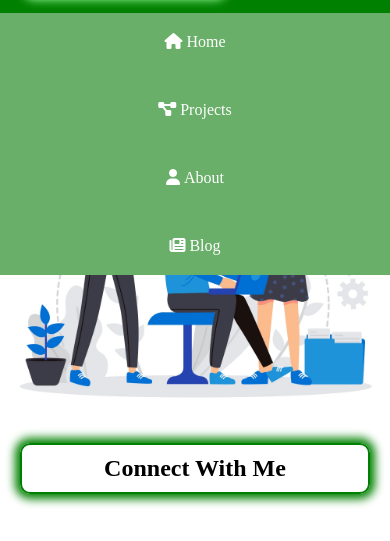
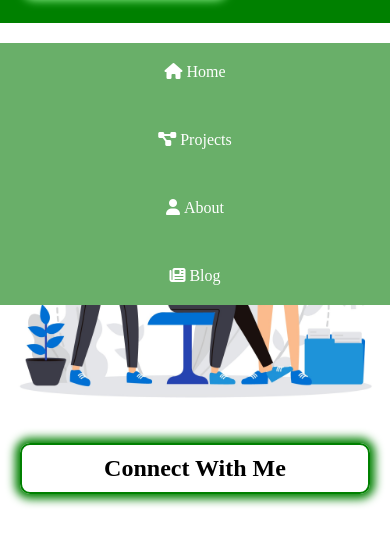
Before and after one commit to PySuyash/portfolio, a plain HTML site: page contact.html in a window 390 px wide. Both pictures are taken after a click on the element 340 px from the left and 45 px from the top of the page. Shown: the part 67-608 px from the top of the page. Drawn offline with Linux system fonts and the light colour scheme.

Commit message:
Making it past

```diff
--- a/contact.css
+++ b/contact.css
@@ -156,7 +156,7 @@ main {
         justify-content: space-between;
         background-color: rgb(105, 175, 105);
         margin: 0;
-        top: 80px;
+        top: 110px;
         left: 0;
         width: 100vw;
         text-align: center;
```
